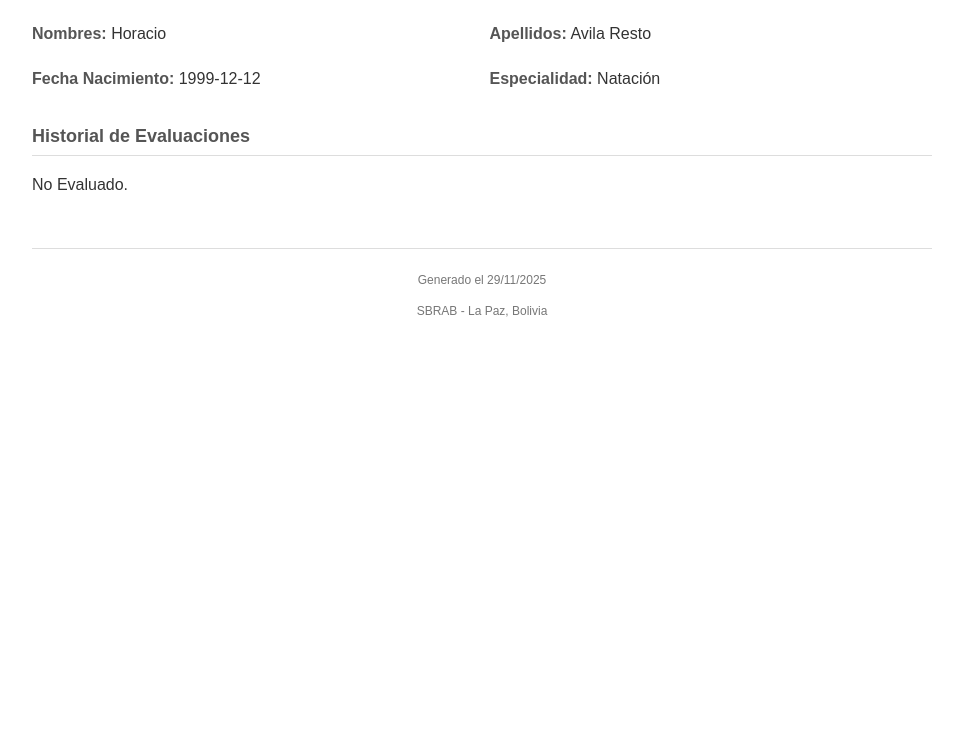
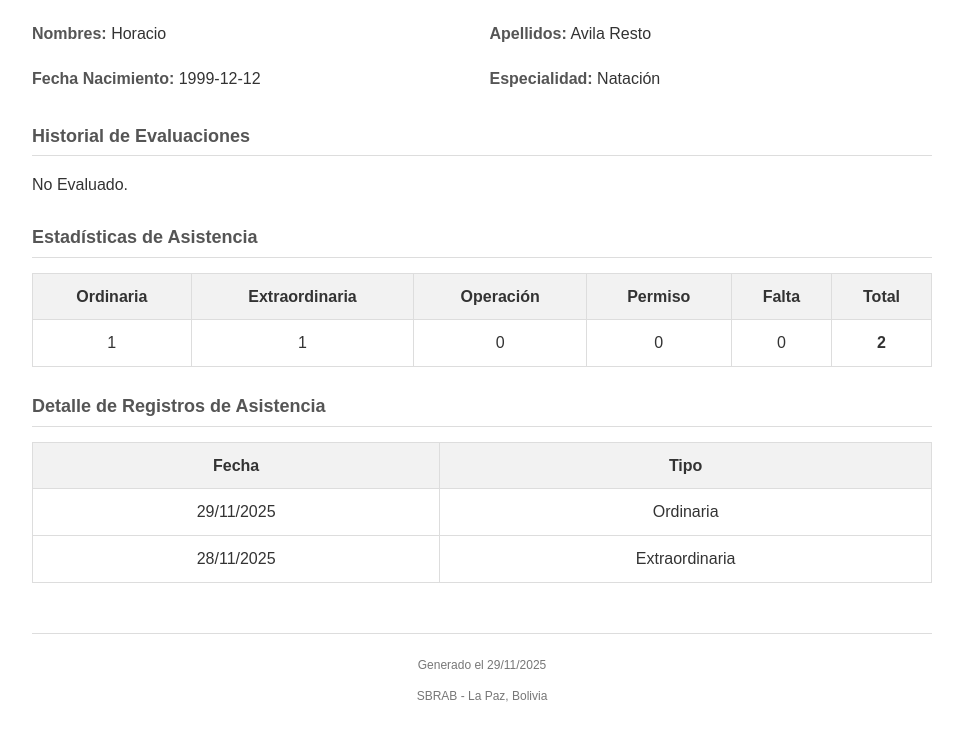
Before and after one commit to Fabiola-00/proyecto_grado, a PHP site: page /pages/dashboard/pages/generar_reporte.php?id=4 in a window 1280 px wide. Shown: the part 464-1202 px from the top of the page, without its empty margins (158-1121 px from the left). Before the commit the page ends 781 px from the top, so only its background shows below. Run offline with PHP 8.4, Linux system fonts and the light colour scheme; data comes from the database, SQL or seed files in the repository.

Commit message:
fix(ui): reparar funcionalidad del reporte de instructor

```diff
--- a/pages/dashboard/pages/generar_reporte.php
+++ b/pages/dashboard/pages/generar_reporte.php
@@ -28,6 +28,31 @@ try {
     } catch (PDOException $e) {
         // Si falla (por ejemplo, tabla no existe), simplemente no mostramos evaluaciones
         $errorEvaluaciones = $e->getMessage();
+    }
+
+    // Obtener registros de asistencia del instructor
+    $asistencias = [];
+    $estadisticasAsistencia = [
+        'Ordinaria' => 0,
+        'Extraordinaria' => 0,
+        'Operación' => 0,
+        'Permiso' => 0,
+        'Falta' => 0,
+        'total' => 0
+    ];
+
+    try {
+        $stmtAsis = $pdo->prepare("SELECT fecha, tipo FROM asistencia WHERE instructor_id = ? ORDER BY fecha DESC");
+        $stmtAsis->execute([$id]);
+        $asistencias = $stmtAsis->fetchAll(PDO::FETCH_ASSOC);
+
+        // Calcular estadísticas
+        foreach ($asistencias as $asistencia) {
+            $estadisticasAsistencia[$asistencia['tipo']]++;
+            $estadisticasAsistencia['total']++;
+        }
+    } catch (PDOException $e) {
+        $errorAsistencias = $e->getMessage();
     }
 } catch (PDOException $e) {
     die("Error al cargar datos: " . $e->getMessage());
@@ -333,6 +358,55 @@ try {
         <?php endif; ?>
     </div>
 
+    <!-- Sección de Asistencia -->
+    <?php if (!empty($asistencias)): ?>
+        <div class="section">
+            <h2>Estadísticas de Asistencia</h2>
+            <table>
+                <thead>
+                    <tr>
+                        <th>Ordinaria</th>
+                        <th>Extraordinaria</th>
+                        <th>Operación</th>
+                        <th>Permiso</th>
+                        <th>Falta</th>
+                        <th>Total</th>
+                    </tr>
+                </thead>
+                <tbody>
+                    <tr>
+                        <td><?= $estadisticasAsistencia['Ordinaria'] ?></td>
+                        <td><?= $estadisticasAsistencia['Extraordinaria'] ?></td>
+                        <td><?= $estadisticasAsistencia['Operación'] ?></td>
+                        <td><?= $estadisticasAsistencia['Permiso'] ?></td>
+                        <td><?= $estadisticasAsistencia['Falta'] ?></td>
+                        <td><strong><?= $estadisticasAsistencia['total'] ?></strong></td>
+                    </tr>
+                </tbody>
+            </table>
+        </div>
+
+        <div class="section">
+            <h2>Detalle de Registros de Asistencia</h2>
+            <table>
+                <thead>
+                    <tr>
+                        <th>Fecha</th>
+                        <th>Tipo</th>
+                    </tr>
+                </thead>
+                <tbody>
+                    <?php foreach ($asistencias as $asis): ?>
+                        <tr>
+                            <td><?= date('d/m/Y', strtotime($asis['fecha'])) ?></td>
+                            <td><?= htmlspecialchars($asis['tipo']) ?></td>
+                        </tr>
+                    <?php endforeach; ?>
+                </tbody>
+            </table>
+        </div>
+    <?php endif; ?>
+
     <div class="footer">
         <p>Generado el <?= date('d/m/Y') ?></p>
         <p>SBRAB - La Paz, Bolivia</p>
```
